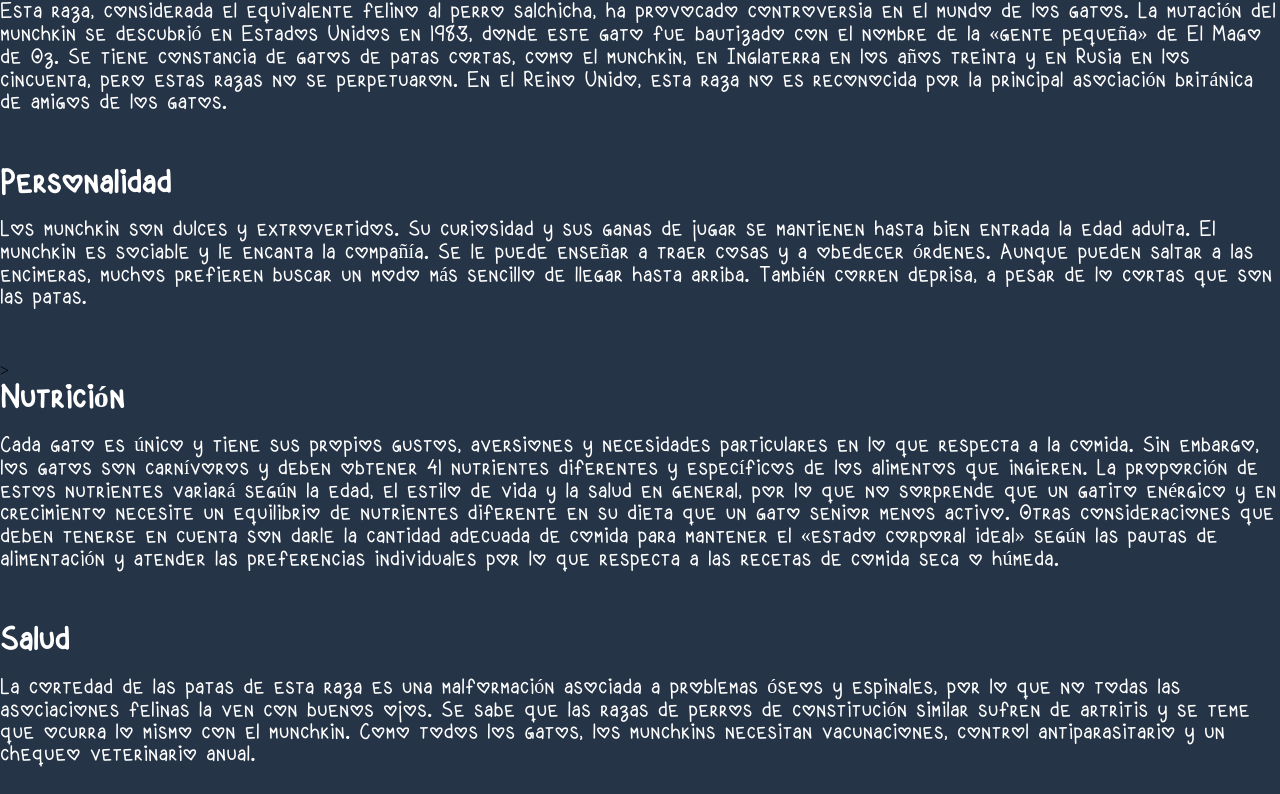
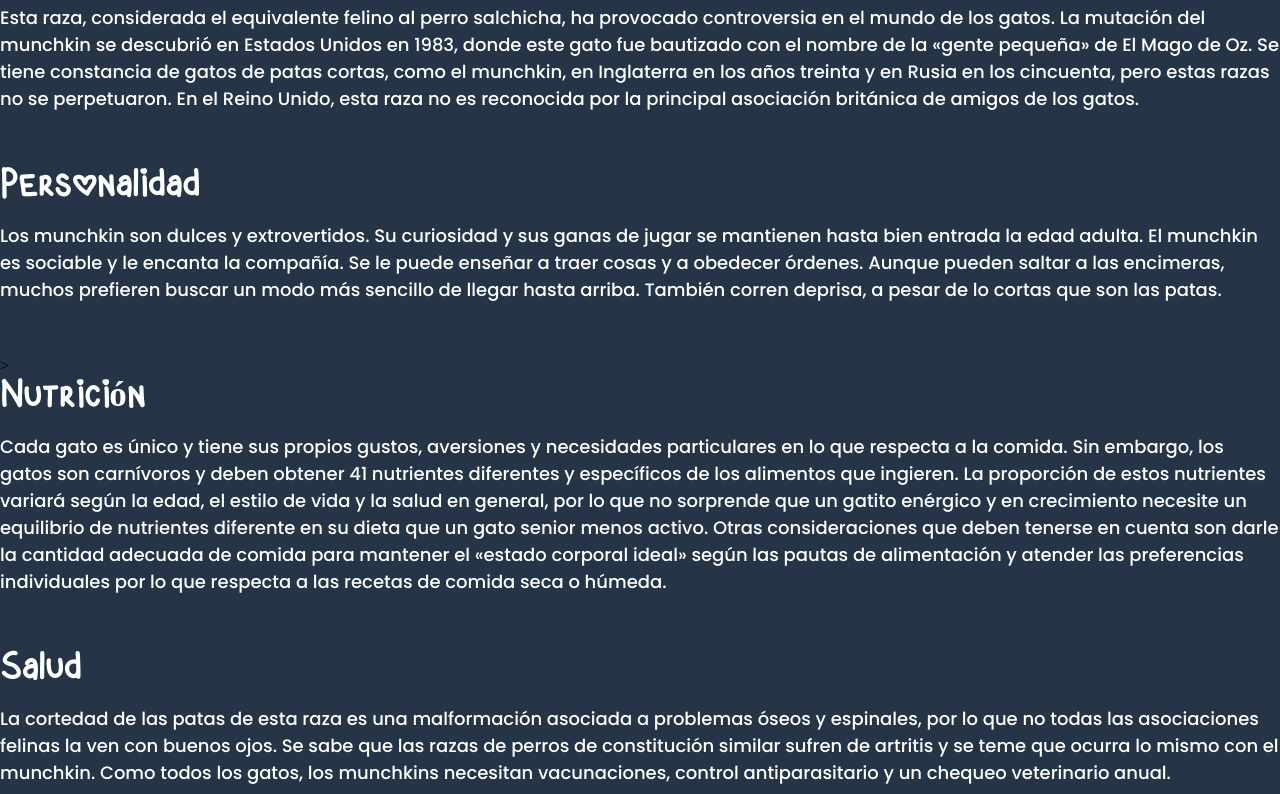
Before and after one commit to Bichota69/Proyectoweb, a plain HTML site: page gatoMunchkin.html in a window 1280 px wide. Shown: the part 692-1486 px from the top of the page. Drawn offline with Linux system fonts and the light colour scheme.

Commit message:
cambio de fuentes

```diff
--- a/recursos/estilos/styleMun.css
+++ b/recursos/estilos/styleMun.css
@@ -10,7 +10,11 @@
 /* fuente */
 @font-face {
     font-family: "love";
-    src: url(/recursos/fuentes/love_3/Love.ttf);
+    src: url(/recursos/fuentes/Love.ttf);
+}
+@font-face {
+    font-family: "redonda";
+    src: url(/recursos/fuentes/Poppins-Medium.ttf);
 }
 .fuenteTitulo{
     font-family: "love";
@@ -20,14 +24,14 @@
     color: #538eb6;
 }
 .fuenteSubtitulos{
-    font-family: "love";
-    font-size:30px;
+font-family: "love";
+    font-size:35px;
     position: relative;
     color: white;
 }
 .fuenteParrafos{
-    font-family: "love";
-    font-size:20px;
+    font-family: "redonda";
+    font-size:18px;
     position: relative;
     color: white;
 }
```
Also changed, not shown: recursos/fuentes/Love.ttf (renamed from recursos/fuentes/love_3/Love.ttf), recursos/fuentes/Poppins-Medium.ttf (added).
